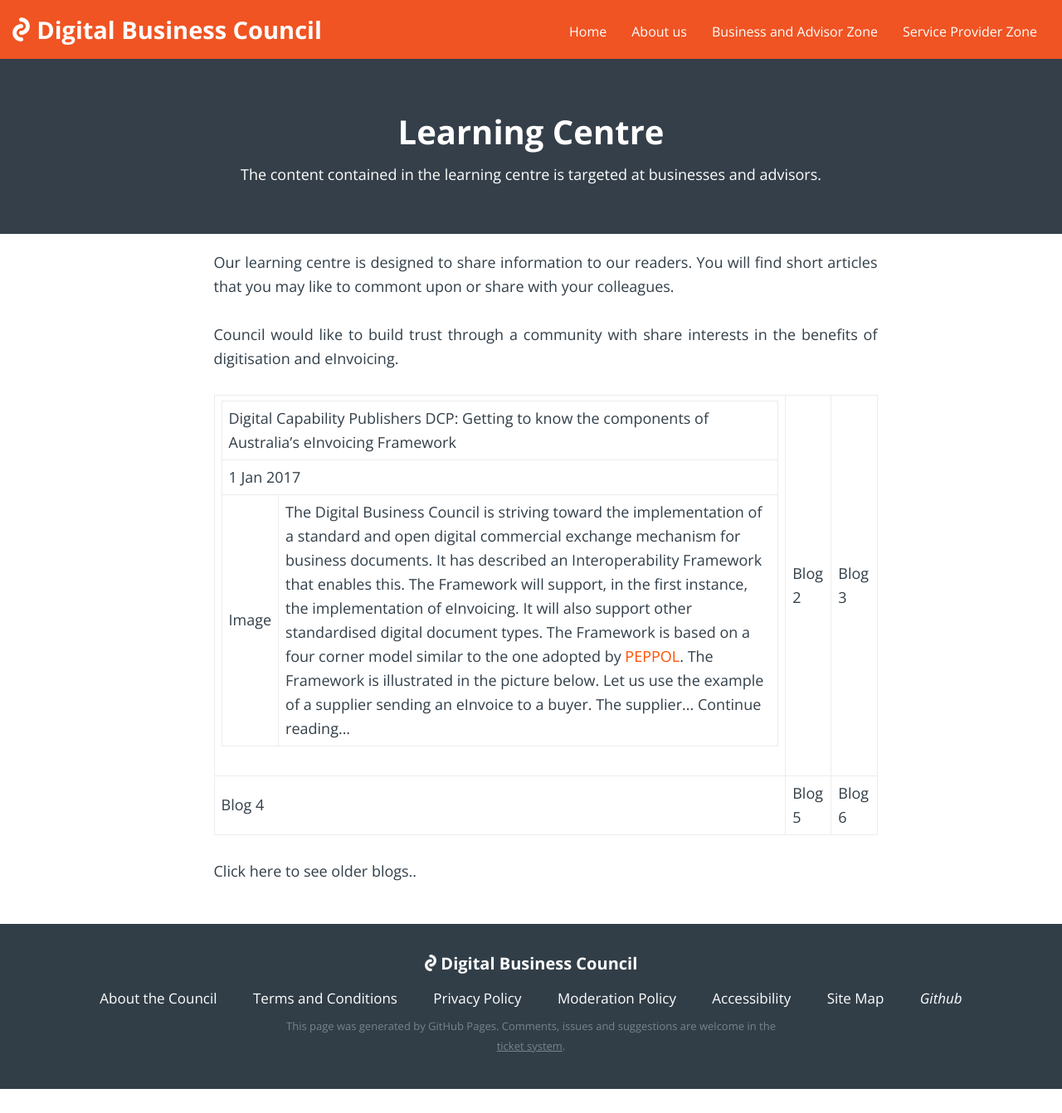
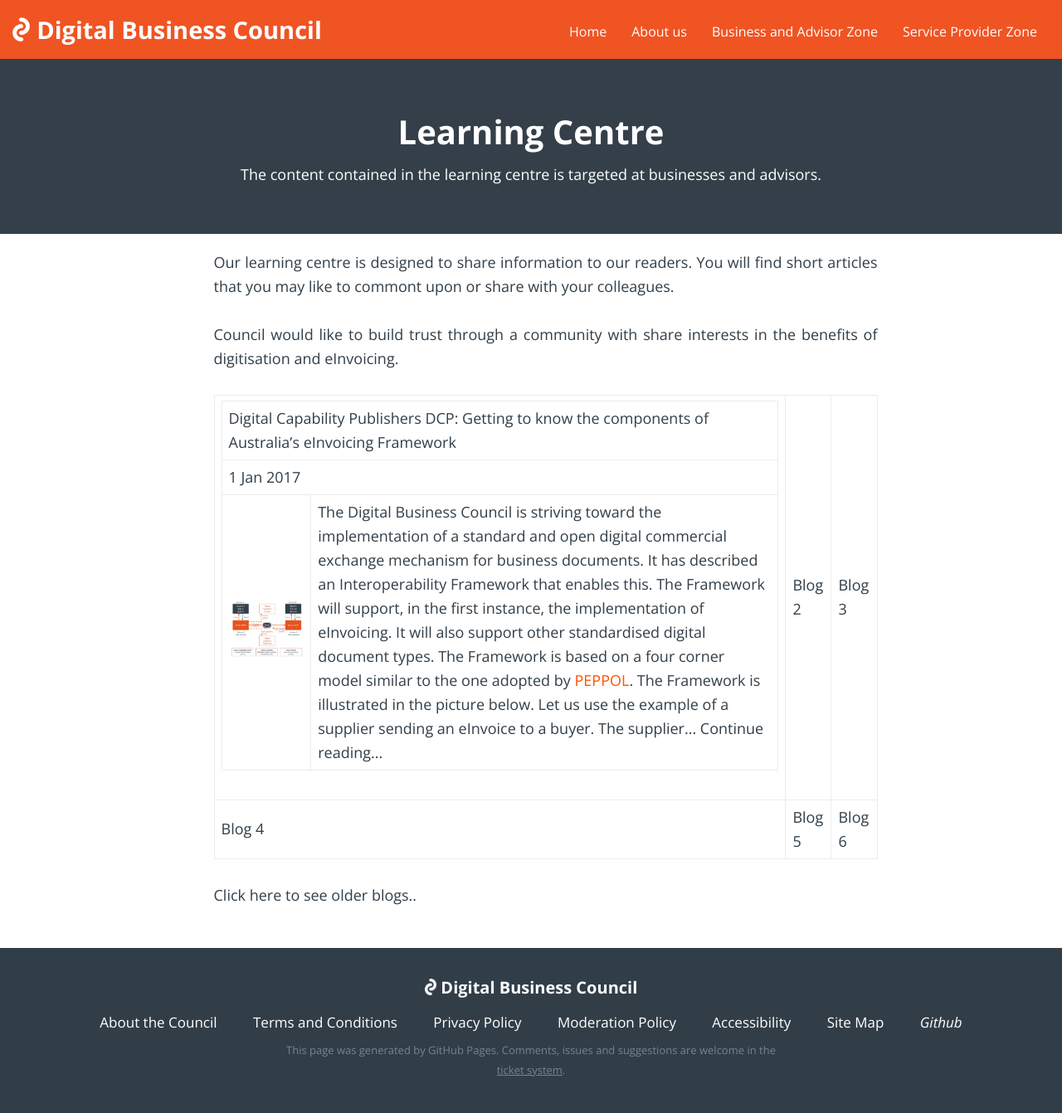
Before and after one commit to Digital-Business-Council/Digital-Business-Council.github.io, a Jekyll site: the page built from pages/business-zone/blogs/learning-centre.md, in a window 1280 px wide. Shown: the whole page at 83% size. Built offline with Jekyll 4.4.1, drawn with Linux system fonts in a browser that asks for light colours; before the commit the page ends 1313 px from its top, so only the background shows below that.

Commit message:
Update learning-centre.md

```diff
--- a/pages/business-zone/blogs/learning-centre.md
+++ b/pages/business-zone/blogs/learning-centre.md
@@ -20,7 +20,7 @@
 </tr>
 <tr>
 <td>
-Image
+<img src="https://digital-business-council.github.io/images/blogs/Framework.jpg" alt="Framework Diagram" />
 </td>
 <td>
 The Digital Business Council is striving toward the implementation of a standard and open digital commercial exchange mechanism for business documents. It has described an Interoperability Framework that enables this. The Framework will support, in the first instance, the implementation of eInvoicing. It will also support other standardised digital document types.
```
